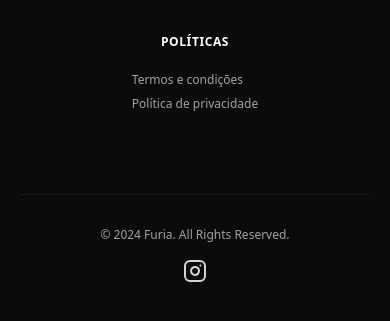
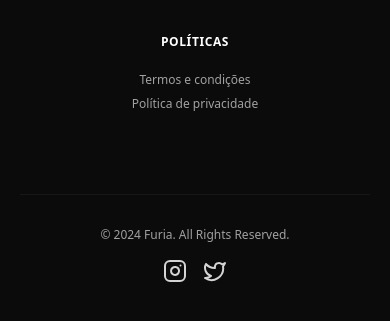
Before and after one commit to mendeslian/furia-bot-web-app, a React (Vite) app: page / in a window 390 px wide. Shown: the part 4563-4884 px from the top of the page. Built offline with nearby package versions, Linux system fonts and the light colour scheme; no server answers.

Commit message:
refactor: adjusting footer

```diff
--- a/src/components/Footer/index.jsx
+++ b/src/components/Footer/index.jsx
@@ -13,8 +13,8 @@ const linksItemClass =
 export default function Footer() {
   return (
     <footer className="w-full bg-[#0b0b0b] border-t border-neutral-800 py-12 shadow-2xl">
-      <div className="max-w-5xl w-full mx-auto flex flex-col gap-8 px-5  ">
-        <div className="flex flex-col items-center md:flex-row md: justify-between gap-8 mb-12">
+      <div className="max-w-5xl w-full mx-auto flex flex-col gap-8 px-5">
+        <div className="flex flex-col items-center md:flex-row md:justify-between gap-8 mb-12">
           <div className="max-w-xs">
             <div className="flex items-center justify-center md:justify-start gap-2 mb-3">
               <img
@@ -46,6 +46,7 @@ export default function Footer() {
                     target="_blank"
                     href="https://www.furia.gg/quem-somos"
                     className={linksItemClass}
+                    rel="noopener noreferrer"
                   >
                     Quem somos
                   </a>
@@ -55,6 +56,7 @@ export default function Footer() {
                     target="_blank"
                     href="https://www.furia.gg/faq"
                     className={linksItemClass}
+                    rel="noopener noreferrer"
                   >
                     FAQ
                   </a>
@@ -64,12 +66,13 @@ export default function Footer() {
 
             <div>
               <h3 className={linksTitleClass}>Políticas</h3>
-              <ul className="flex flex-col">
+              <ul className="flex flex-col text-center md:text-left">
                 <li>
                   <a
                     target="_blank"
                     href="https://www.furia.gg/termos-condicoes"
                     className={linksItemClass}
+                    rel="noopener noreferrer"
                   >
                     Termos e condições
                   </a>
@@ -79,6 +82,7 @@ export default function Footer() {
                     target="_blank"
                     href="https://www.furia.gg/politica-privacidade"
                     className={linksItemClass}
+                    rel="noopener noreferrer"
                   >
                     Política de privacidade
                   </a>
@@ -97,9 +101,24 @@ export default function Footer() {
               target="_blank"
               href="https://www.instagram.com/furiagg"
               className="text-neutral-300 hover:text-yellow-500 group"
+              rel="noopener noreferrer"
+              aria-label="Instagram"
             >
               <Icon
                 icon="Instagram"
+                color="currentColor"
+                className="duration-200"
+              />
+            </a>
+            <a
+              target="_blank"
+              href="https://x.com/FURIA"
+              className="text-neutral-300 hover:text-yellow-500 group"
+              rel="noopener noreferrer"
+              aria-label="Twitter"
+            >
+              <Icon
+                icon="Twitter"
                 color="currentColor"
                 className="duration-200"
               />
```
